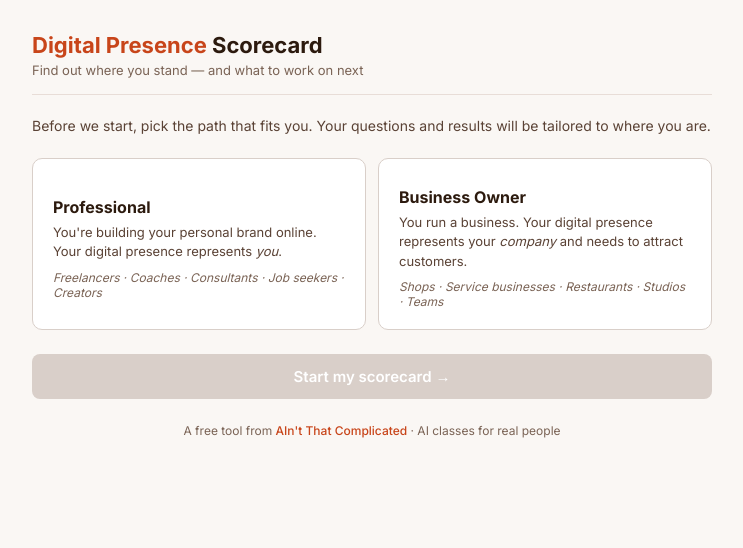
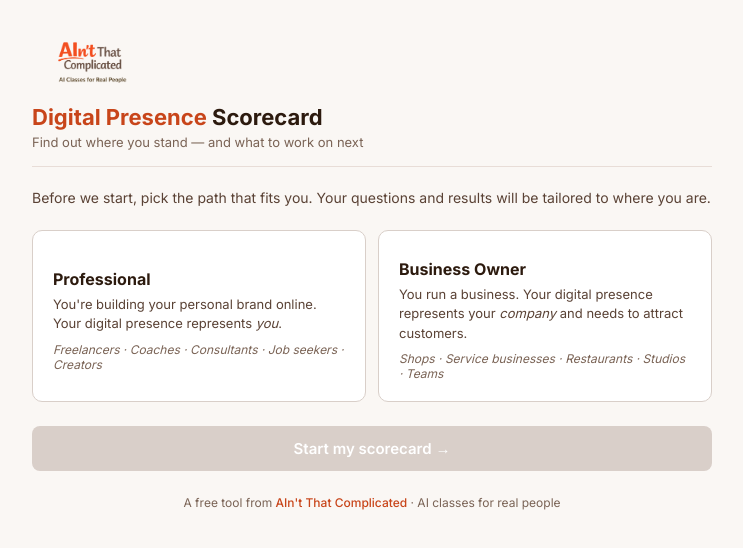
Before and after one commit to ymopadilla/digital-presence-scorecard, a React (Vite) app: page / in a window 1280 px wide. Shown: the top 548 px of the page, without its empty margins (268-1011 px from the left). Built offline with nearby package versions, Linux system fonts and the light colour scheme; some icons are missing.

Commit message:
Add logo to header

```diff
--- a/src/App.jsx
+++ b/src/App.jsx
@@ -33,6 +33,7 @@ export default function App() {
     <div className={styles.page}>
       <main className={styles.card}>
         <header className={styles.header}>
+  <img src="/logo.png" alt="AIn't That Complicated" className={styles.logoImg} />
   <div className={styles.logo}>
     <span className={styles.logoAccent}>Digital Presence</span> Scorecard
   </div>
--- a/src/App.module.css
+++ b/src/App.module.css
@@ -46,3 +46,9 @@
   color: var(--atc-accent);
   font-weight: 500;
 }
+
+.logoImg {
+  height: 60px;
+  width: auto;
+  margin-bottom: 0.5rem;
+}
```
Lines whose indentation alone changed are shown as unchanged.
